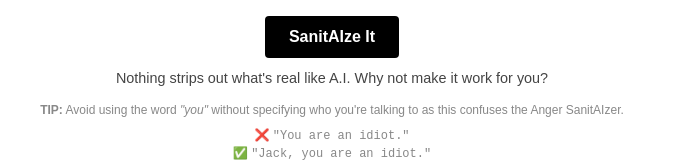
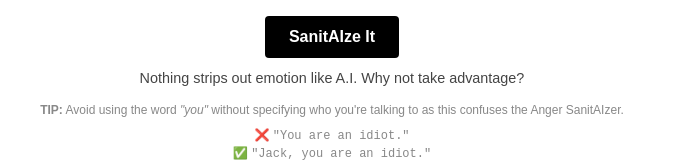
Before and after one commit to jackthemc87/AngerSanitAIzer, a Next.js app: page / in a window 1280 px wide. Shown: the part 314-476 px from the top of the page, without its empty margins (308-1005 px from the left). Built offline with nearby package versions, Linux system fonts and the light colour scheme.

Commit message:
Update index.tsx

```diff
--- a/pages/index.tsx
+++ b/pages/index.tsx
@@ -109,7 +109,7 @@ export default function Home() {
           {loading ? "SanitAIzing..." : "SanitAIze It"}
         </button>
         <p style={{ fontSize: "0.9rem", color: "#444", marginTop: "0.75rem" }}>
-          Nothing strips out what's real like A.I. Why not make it work for you?
+          Nothing strips out emotion like A.I. Why not take advantage?
         </p>
       </div>
 
```
